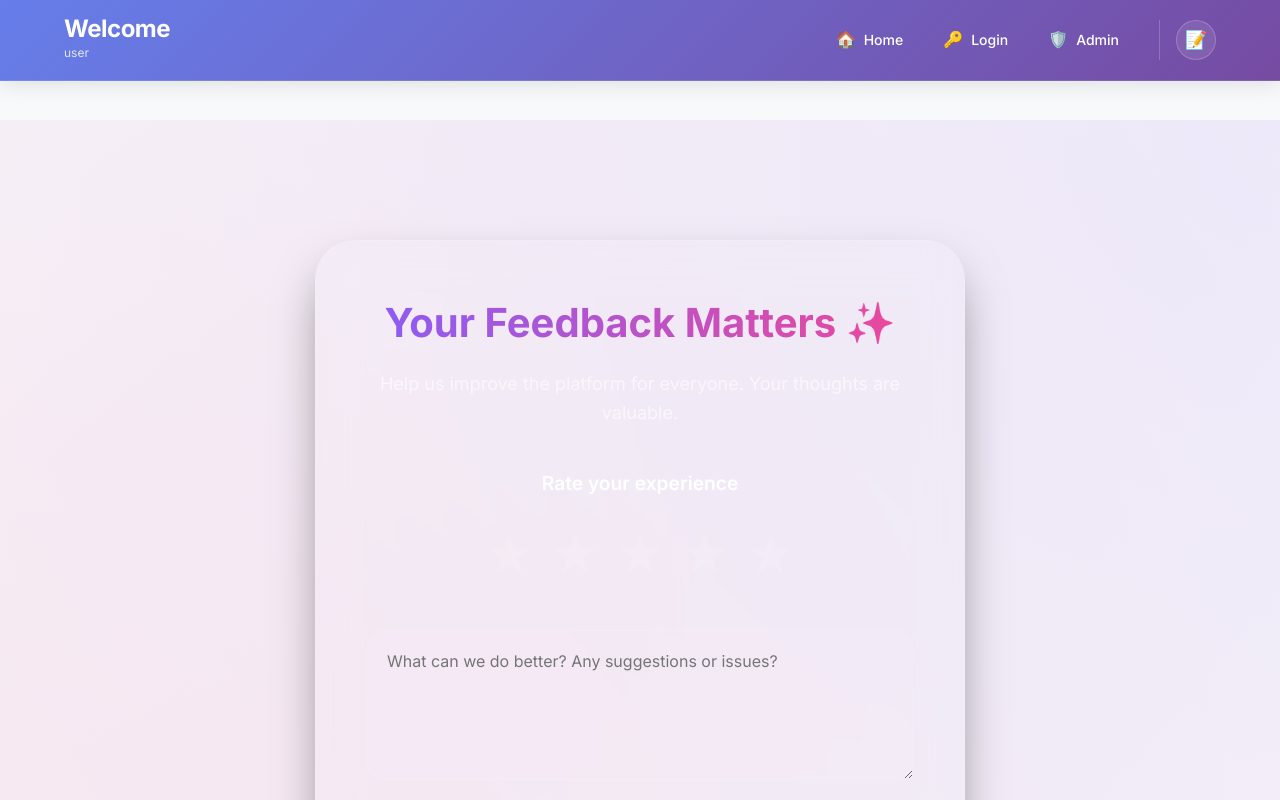
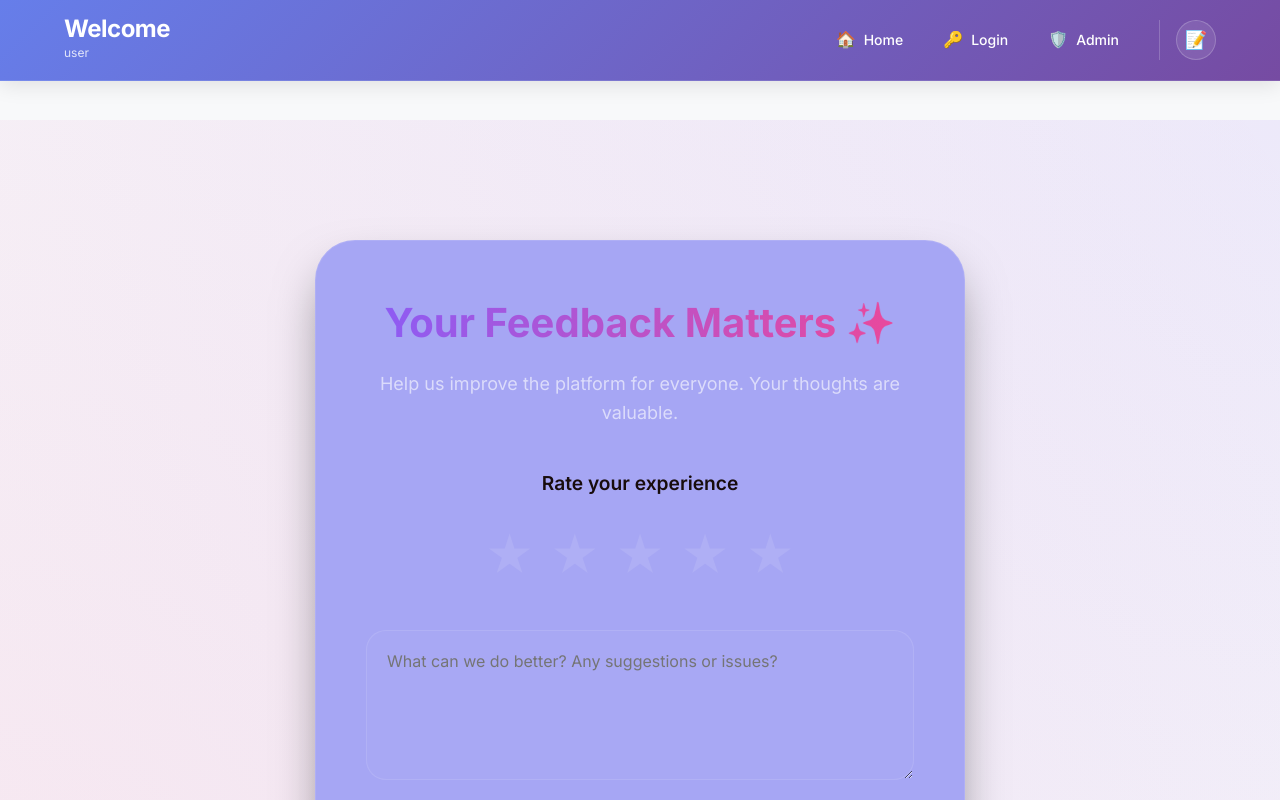
Before and after one commit to kuntasravankumar0/sravan11111, a React (Create React App) app: page /feedback in a window 1280 px wide. Shown: the top 800 px of the page. Built offline with nearby package versions, Linux system fonts and the light colour scheme.

Commit message:
first commit

```diff
--- a/src/myproject/pages/FeedbackPage.css
+++ b/src/myproject/pages/FeedbackPage.css
@@ -9,7 +9,7 @@
 }
 
 .feedback-glass-card {
-    background: rgba(255, 255, 255, 0.05);
+    background: rgb(166, 166, 244);
     backdrop-filter: blur(20px);
     border: 1px solid rgba(255, 255, 255, 0.1);
     padding: 50px;
@@ -42,7 +42,7 @@
 }
 
 .rating-section h3 {
-    color: #fff;
+    color: #180c0c;
     margin-bottom: 20px;
     font-size: 1.2rem;
 }
@@ -52,6 +52,7 @@
     justify-content: center;
     gap: 15px;
     margin-bottom: 35px;
+    color: #99fb28;
 }
 
 .star-icon {
@@ -77,6 +78,8 @@
     margin-bottom: 25px;
 }
 
+
+
 .feedback-textarea {
     width: 100%;
     padding: 20px;
@@ -97,6 +100,8 @@
     border-color: #8b5cf6;
     box-shadow: 0 0 0 4px rgba(139, 92, 246, 0.15);
 }
+
+
 
 .submit-feedback-btn {
     width: 100%;
@@ -146,10 +151,12 @@
     .feedback-glass-card {
         padding: 30px 20px;
         border-radius: 30px;
+
     }
 
     .feedback-header h1 {
         font-size: 1.8rem;
+        color: #8b5cf6;
     }
 
     .star-icon {
--- a/src/myproject/pages/FeedbackPage.js
+++ b/src/myproject/pages/FeedbackPage.js
@@ -62,7 +62,7 @@ export default function FeedbackPage() {
             <div className="feedback-glass-card">
                 <div className="feedback-header">
                     <h1>Your Feedback Matters ✨</h1>
-                    <p>Help us improve the platform for everyone. Your thoughts are valuable.</p>
+                    <p > Help us improve the platform for everyone. Your thoughts are valuable.</p>
                 </div>
 
                 <div className="rating-section">
```
